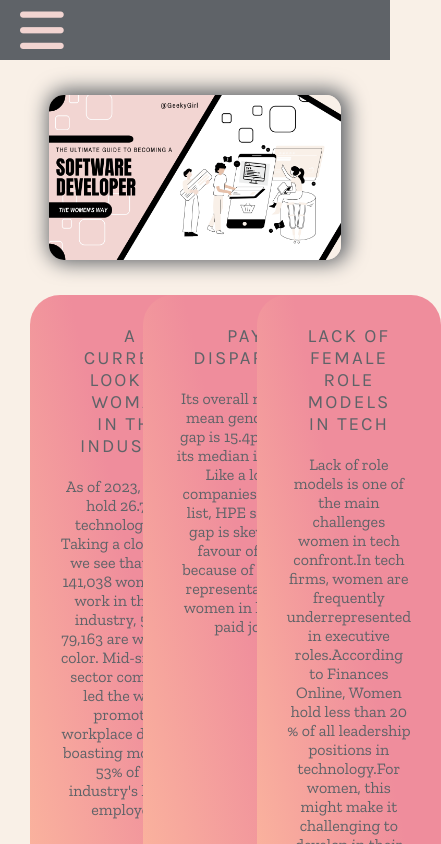
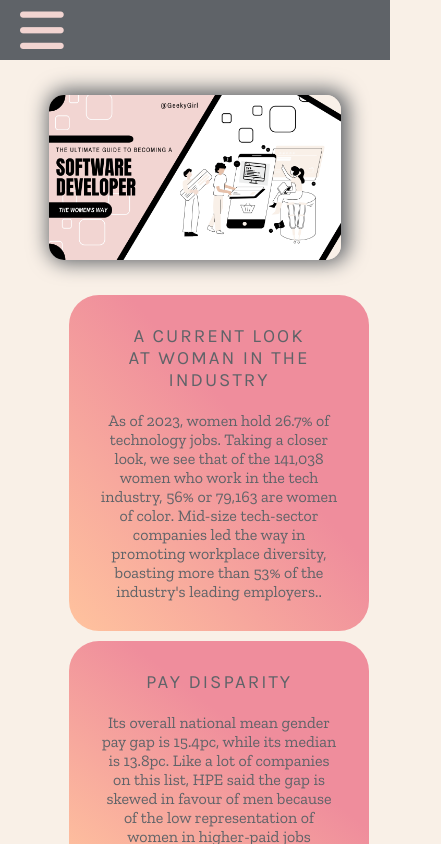
Before and after one commit to Tom-Ainsworth/Geeky-Girl, a React (Vite) app: page / in a window 390 px wide. Shown: the top 844 px of the page, 441 px wide, since content can reach past the window. Built offline with nearby package versions, Linux system fonts and the light colour scheme.

Commit message:
fix home page cards responsivnes

```diff
--- a/src/routes/home/Home.module.css
+++ b/src/routes/home/Home.module.css
@@ -24,11 +24,12 @@
 }
 
 .container {
-	width: 100%;
+
+	width: 80%;
 	height: auto;
 	margin: 0 auto;
 	display: grid;
-	grid-template-columns: repeat(3, 1fr);
+	grid-template-columns: repeat(auto-fit,minmax(300px,1fr));
 	grid-gap: 10px;
 	padding: 30px;
 	box-sizing: border-box;
```
